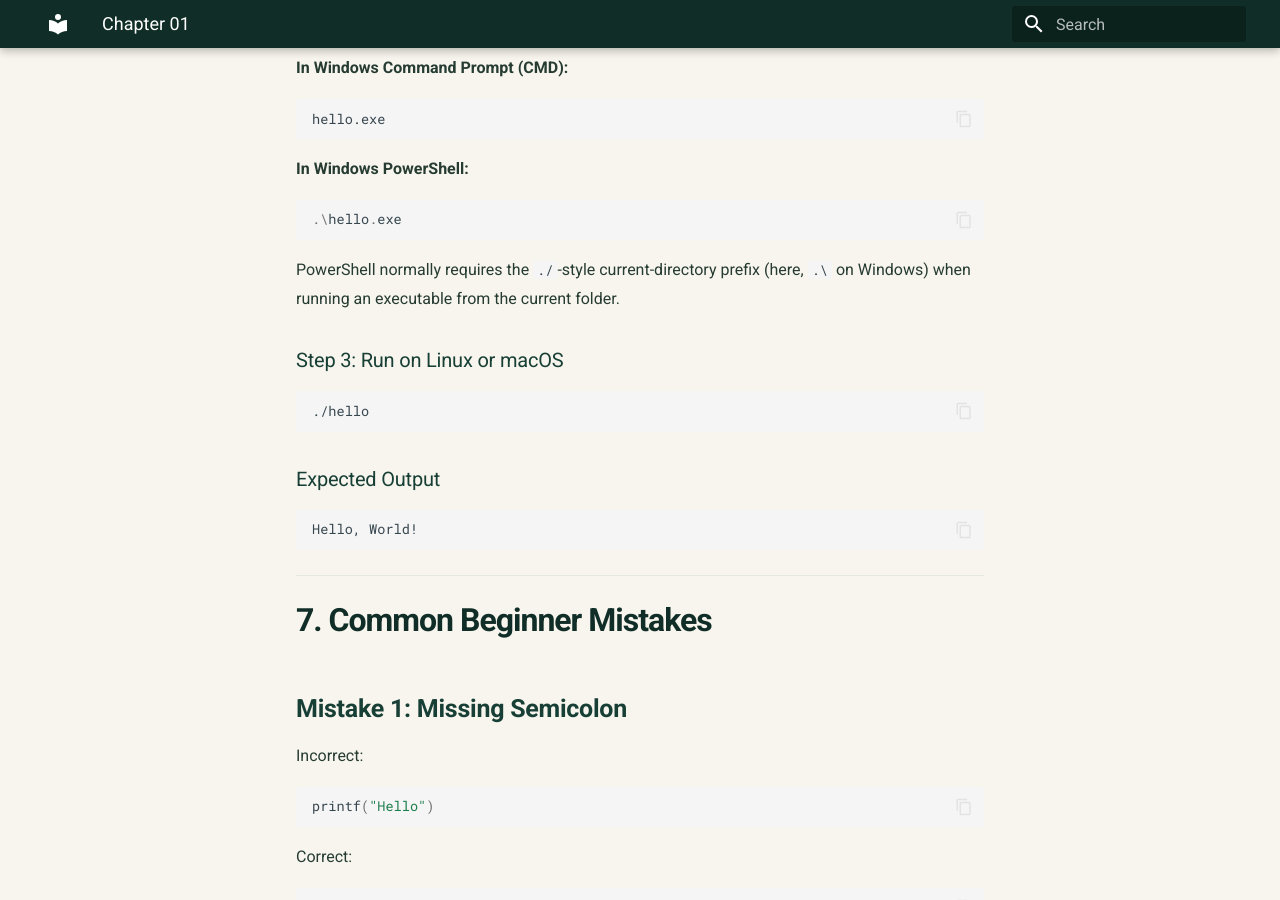
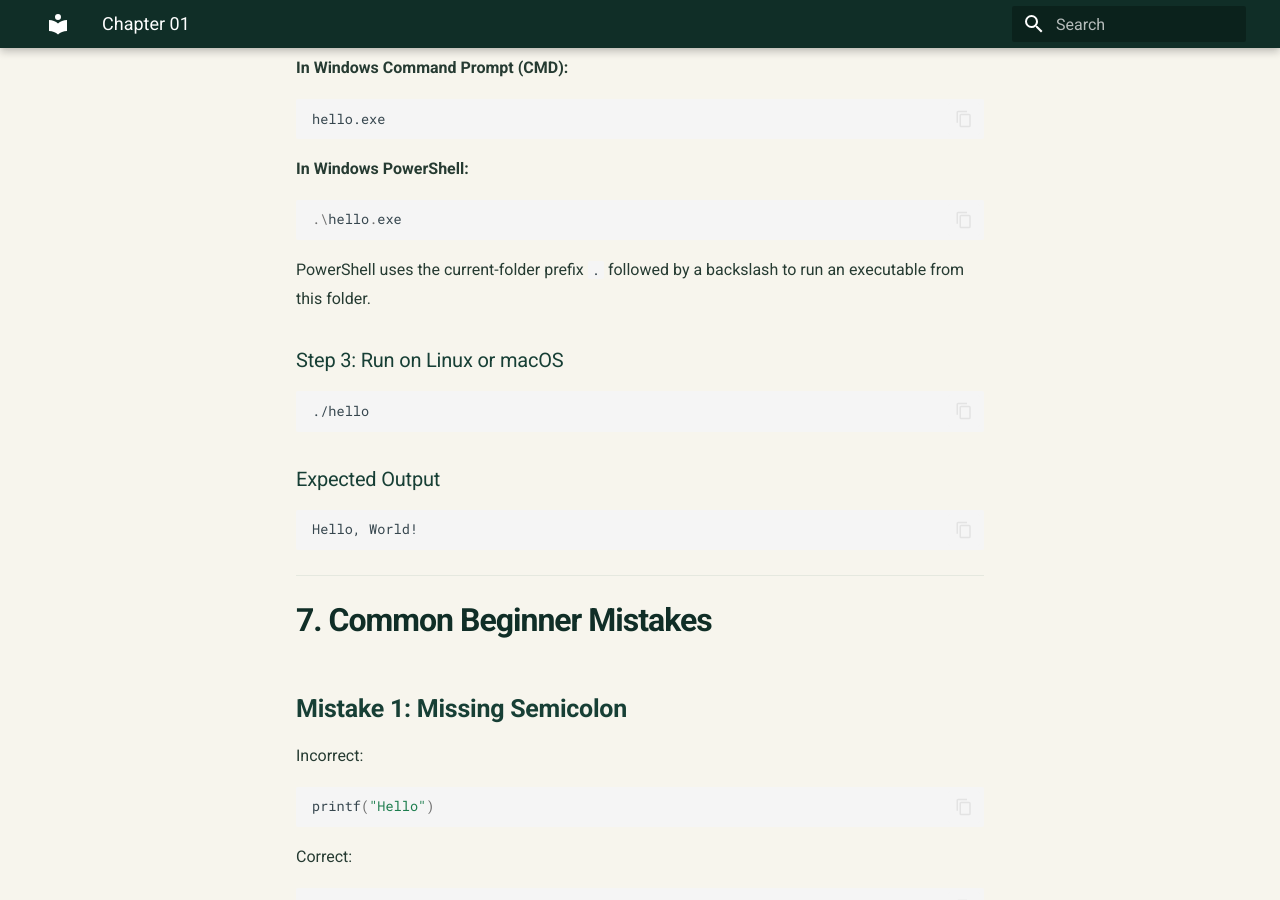
Before and after one commit to taimiyatahsin0-png/nu-cse-notes-store, an MkDocs documentation site: the page built from docs/subjects/spl/chapter-01.md, in a window 1280 px wide and 900 px high, scrolled down 11539 px. Built offline with MkDocs 1.6.1 and Material for MkDocs 9.7.7, drawn with Linux system fonts in a browser that asks for light colours.

Commit message:
Polish PowerShell execution guidance

````diff
--- a/docs/subjects/spl/chapter-01.md
+++ b/docs/subjects/spl/chapter-01.md
@@ -423,7 +423,7 @@ hello.exe
 .\hello.exe
 ```
 
-PowerShell normally requires the `./`-style current-directory prefix (here, ` .\ ` on Windows) when running an executable from the current folder.
+PowerShell uses the current-folder prefix `.` followed by a backslash to run an executable from this folder.
 
 ### Step 3: Run on Linux or macOS
 
````
